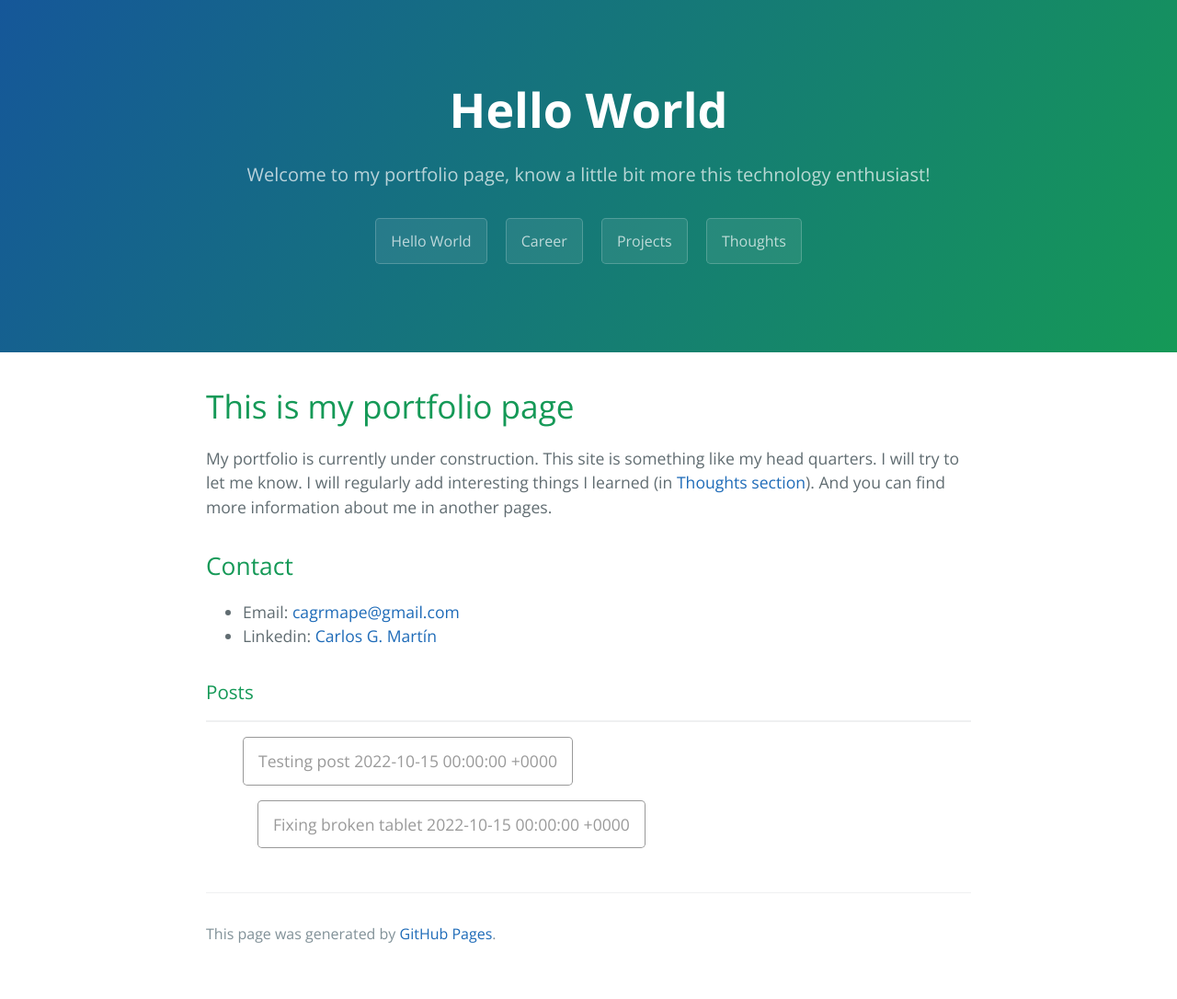
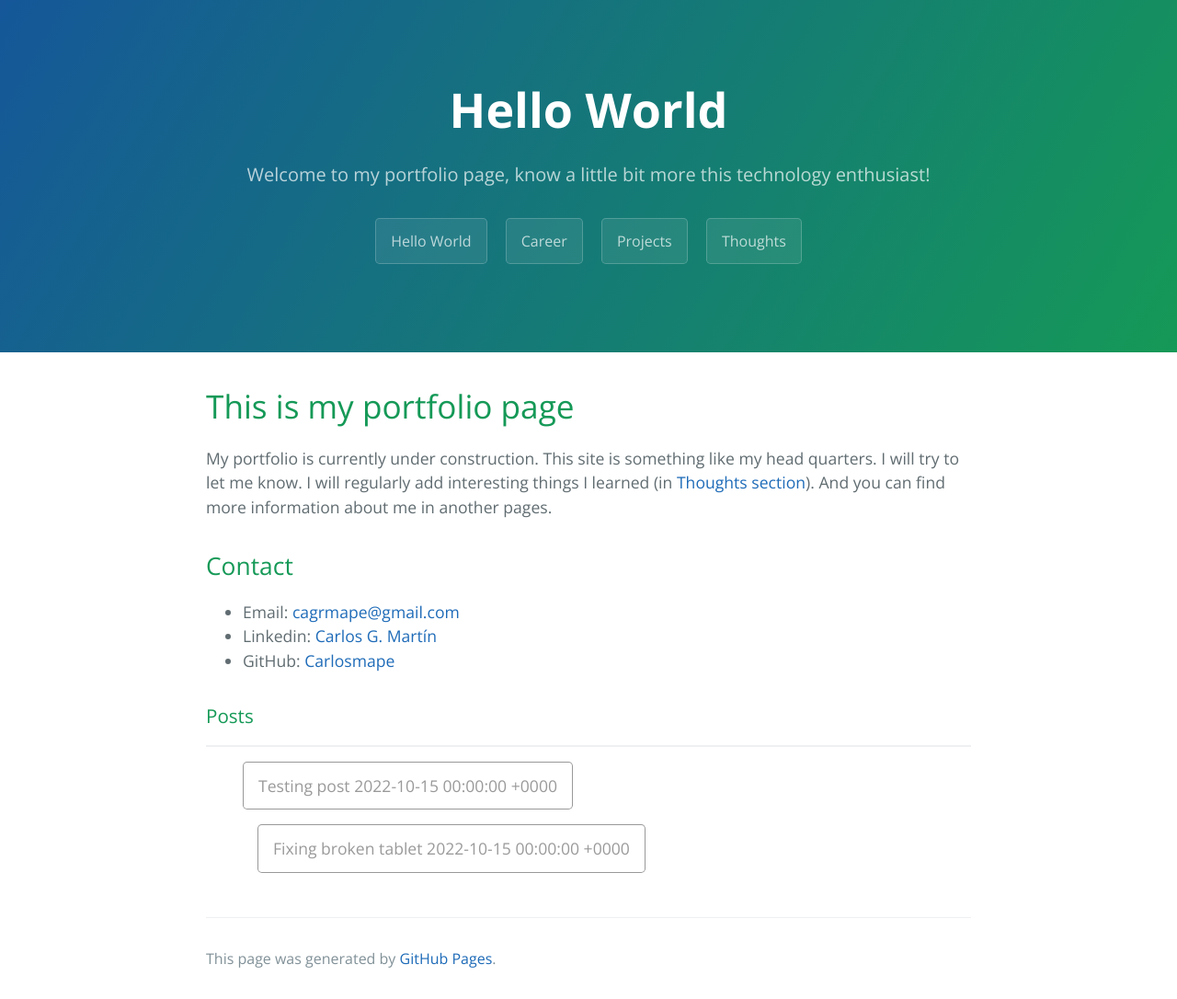
Before and after one commit to Carlosmape/carlosmape.github.io, a Jekyll site: the page built from index.md, in a window 1280 px wide. Shown: the whole page at 92% size. Built offline with Jekyll 4.4.1, drawn with Linux system fonts in a browser that asks for light colours; before the commit the page ends 1059 px from its top, so only the background shows below that.

Commit message:
Added github profile

```diff
--- a/index.md
+++ b/index.md
@@ -9,3 +9,4 @@ My portfolio is currently under construction. This site is something like my hea
 ## Contact
  - Email: [cagrmape@gmail.com](mailto:cagrmape@gmail.com)
  - Linkedin: [Carlos G. Martín](https://www.linkedin.com/in/carlos-g-mart%C3%ADn-p%C3%A9rez-37321a112)
+ - GitHub: [Carlosmape](https://github.com/Carlosmape)
```
